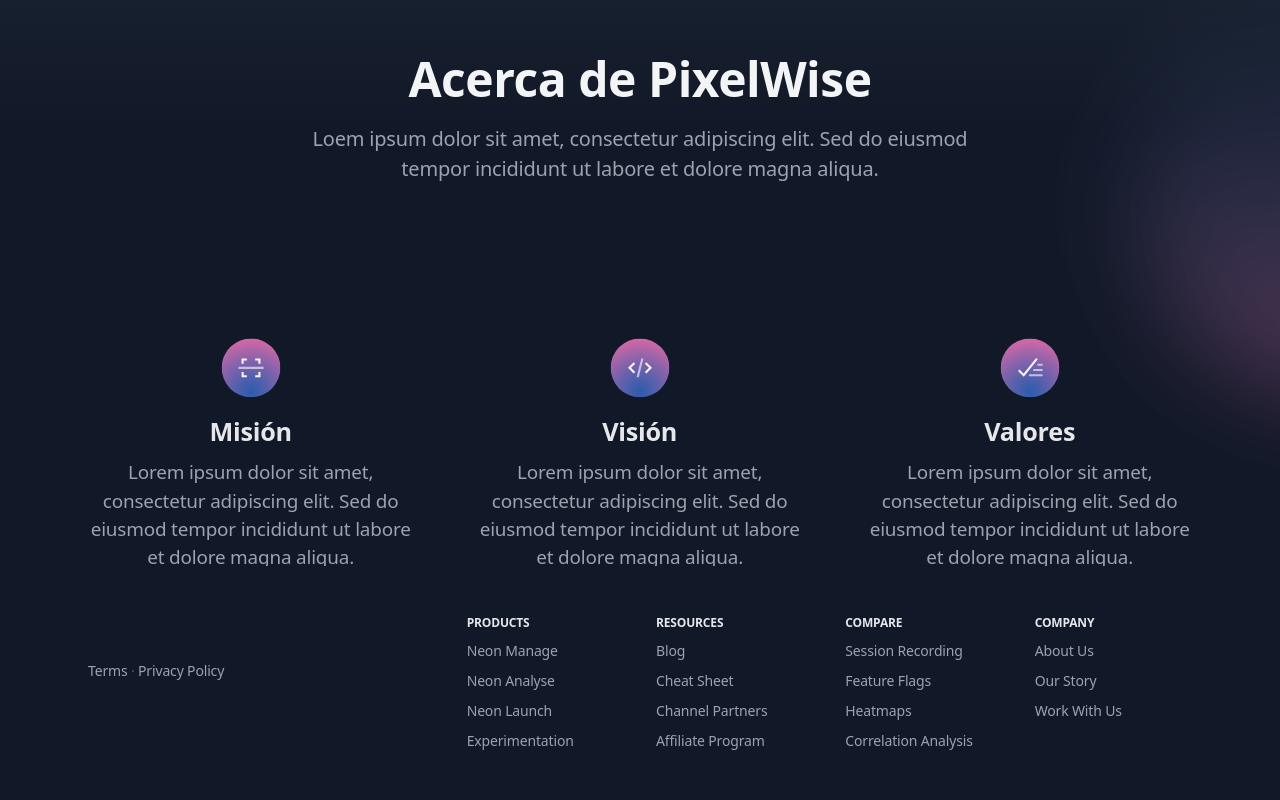
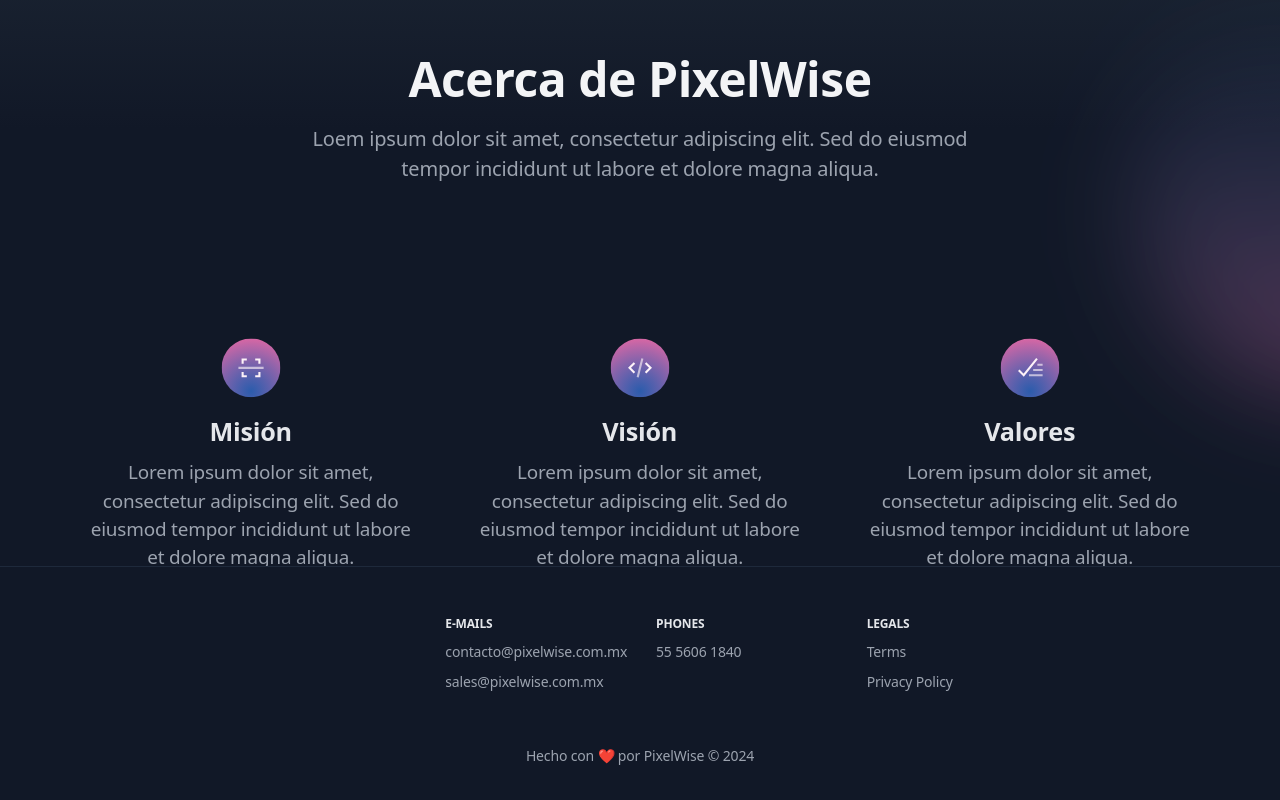
Before and after one commit to Pixel-Wise/pw-website, a React (Vite) app: page / in a window 1280 px wide. Shown: the part 680-1480 px from the top of the page. After the commit the page ends 1451 px from the top, so only its background shows below. Built offline with nearby package versions, Linux system fonts and the light colour scheme.

Commit message:
refactor: official footer sections added

```diff
--- a/src/ui/layouts/WebsiteLayout/partials/Footer/index.tsx
+++ b/src/ui/layouts/WebsiteLayout/partials/Footer/index.tsx
@@ -1,16 +1,18 @@
 import { NavLink } from 'react-router-dom';
 
 export const Footer = () => {
+  const currentYear = new Date().getFullYear();
+
   return (
     <footer>
-      <div className="max-w-6xl mx-auto px-4 sm:px-6">
+      <div className="max-w-7xl mx-auto px-4 sm:px-6 border-t border-slate-800">
         {/* Blocks */}
-        <div className="grid sm:grid-cols-12 gap-8 py-8 md:py-12">
+        <div className="grid sm:grid-cols-12 gap-8 py-8 md:py-12 mb-0">
           {/* 1st block */}
           <div className="sm:col-span-12 lg:col-span-4 lg:max-w-xs">
             <div className="mb-2">
               {/* Logo */}
-              <NavLink className="inline-flex" to="/" aria-label="Cruip">
+              <NavLink className="inline-flex" to="/" aria-label="PixelWise">
                 <svg className="w-8 h-8" viewBox="0 0 32 32">
                   <defs>
                     <radialGradient
@@ -68,52 +70,25 @@
                 </svg>
               </NavLink>
             </div>
-            <div className="text-sm text-gray-600">
-              <a
-                className="text-gray-400 hover:text-blue-500 transition duration-150 ease-in-out"
-                href="#0">
-                Terms
-              </a>{' '}
-              ·{' '}
-              <a
-                className="text-gray-400 hover:text-blue-500 transition duration-150 ease-in-out"
-                href="#0">
-                Privacy Policy
-              </a>
-            </div>
           </div>
           {/* 2nd block */}
           <div className="sm:col-span-6 md:col-span-3 lg:col-span-2">
             <h6 className="text-xs text-gray-200 font-semibold uppercase mb-2">
-              Products
+              E-mails
             </h6>
             <ul className="text-sm space-y-2">
               <li>
                 <a
                   className="text-gray-400 hover:text-blue-500 transition duration-150 ease-in-out"
                   href="#0">
-                  Neon Manage
+                  contacto@pixelwise.com.mx
                 </a>
               </li>
               <li>
                 <a
                   className="text-gray-400 hover:text-blue-500 transition duration-150 ease-in-out"
                   href="#0">
-                  Neon Analyse
-                </a>
-              </li>
-              <li>
-                <a
-                  className="text-gray-400 hover:text-blue-500 transition duration-150 ease-in-out"
-                  href="#0">
-                  Neon Launch
-                </a>
-              </li>
-              <li>
-                <a
-                  className="text-gray-400 hover:text-blue-500 transition duration-150 ease-in-out"
-                  href="#0">
-                  Experimentation
+                  sales@pixelwise.com.mx
                 </a>
               </li>
             </ul>
@@ -121,35 +96,14 @@
           {/* 3rd block */}
           <div className="sm:col-span-6 md:col-span-3 lg:col-span-2">
             <h6 className="text-xs text-gray-200 font-semibold uppercase mb-2">
-              Resources
+              Phones
             </h6>
             <ul className="text-sm space-y-2">
               <li>
                 <a
                   className="text-gray-400 hover:text-blue-500 transition duration-150 ease-in-out"
                   href="#0">
-                  Blog
-                </a>
-              </li>
-              <li>
-                <a
-                  className="text-gray-400 hover:text-blue-500 transition duration-150 ease-in-out"
-                  href="#0">
-                  Cheat Sheet
-                </a>
-              </li>
-              <li>
-                <a
-                  className="text-gray-400 hover:text-blue-500 transition duration-150 ease-in-out"
-                  href="#0">
-                  Channel Partners
-                </a>
-              </li>
-              <li>
-                <a
-                  className="text-gray-400 hover:text-blue-500 transition duration-150 ease-in-out"
-                  href="#0">
-                  Affiliate Program
+                  55 5606 1840
                 </a>
               </li>
             </ul>
@@ -157,67 +111,31 @@
           {/* 4th block */}
           <div className="sm:col-span-6 md:col-span-3 lg:col-span-2">
             <h6 className="text-xs text-gray-200 font-semibold uppercase mb-2">
-              Compare
+              Legals
             </h6>
             <ul className="text-sm space-y-2">
               <li>
                 <a
                   className="text-gray-400 hover:text-blue-500 transition duration-150 ease-in-out"
                   href="#0">
-                  Session Recording
+                  Terms
                 </a>
               </li>
               <li>
                 <a
                   className="text-gray-400 hover:text-blue-500 transition duration-150 ease-in-out"
                   href="#0">
-                  Feature Flags
-                </a>
-              </li>
-              <li>
-                <a
-                  className="text-gray-400 hover:text-blue-500 transition duration-150 ease-in-out"
-                  href="#0">
-                  Heatmaps
-                </a>
-              </li>
-              <li>
-                <a
-                  className="text-gray-400 hover:text-blue-500 transition duration-150 ease-in-out"
-                  href="#0">
-                  Correlation Analysis
+                  Privacy Policy
                 </a>
               </li>
             </ul>
           </div>
-          {/* 5th block */}
-          <div className="sm:col-span-6 md:col-span-3 lg:col-span-2">
-            <h6 className="text-xs text-gray-200 font-semibold uppercase mb-2">
-              Company
-            </h6>
-            <ul className="text-sm space-y-2">
-              <li>
-                <a
-                  className="text-gray-400 hover:text-blue-500 transition duration-150 ease-in-out"
-                  href="#0">
-                  About Us
-                </a>
-              </li>
-              <li>
-                <a
-                  className="text-gray-400 hover:text-blue-500 transition duration-150 ease-in-out"
-                  href="#0">
-                  Our Story
-                </a>
-              </li>
-              <li>
-                <a
-                  className="text-gray-400 hover:text-blue-500 transition duration-150 ease-in-out"
-                  href="#0">
-                  Work With Us
-                </a>
-              </li>
-            </ul>
+        </div>
+        <div className="w-full text-center py-1">
+          <div className="text-sm text-gray-600">
+            <span className="text-gray-400">
+              Hecho con ❤️ por PixelWise © {currentYear}
+            </span>
           </div>
         </div>
       </div>
```
